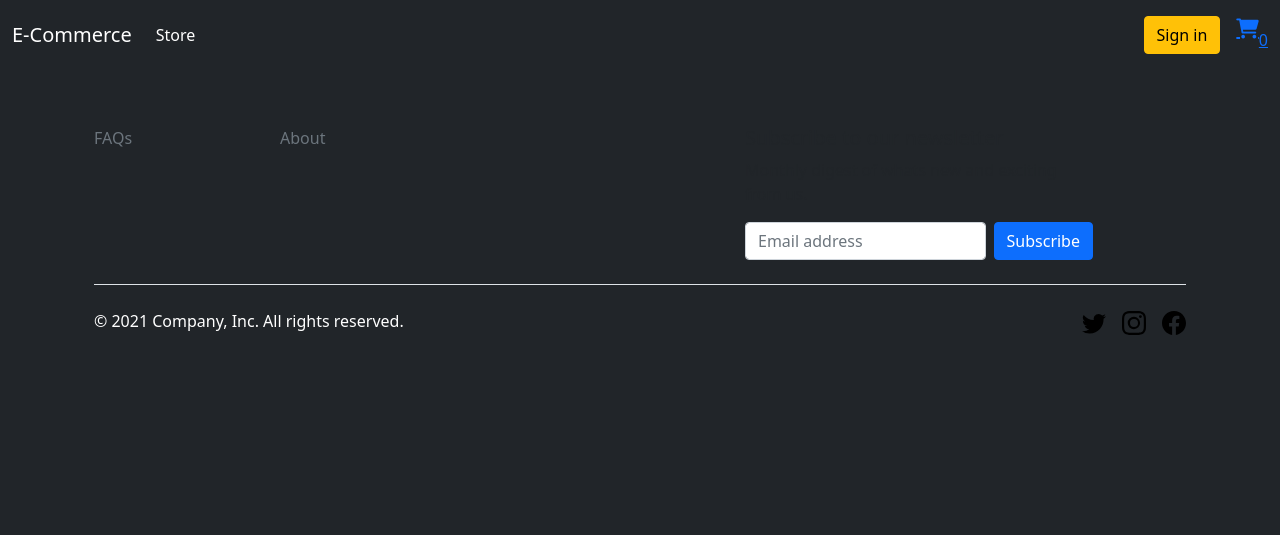
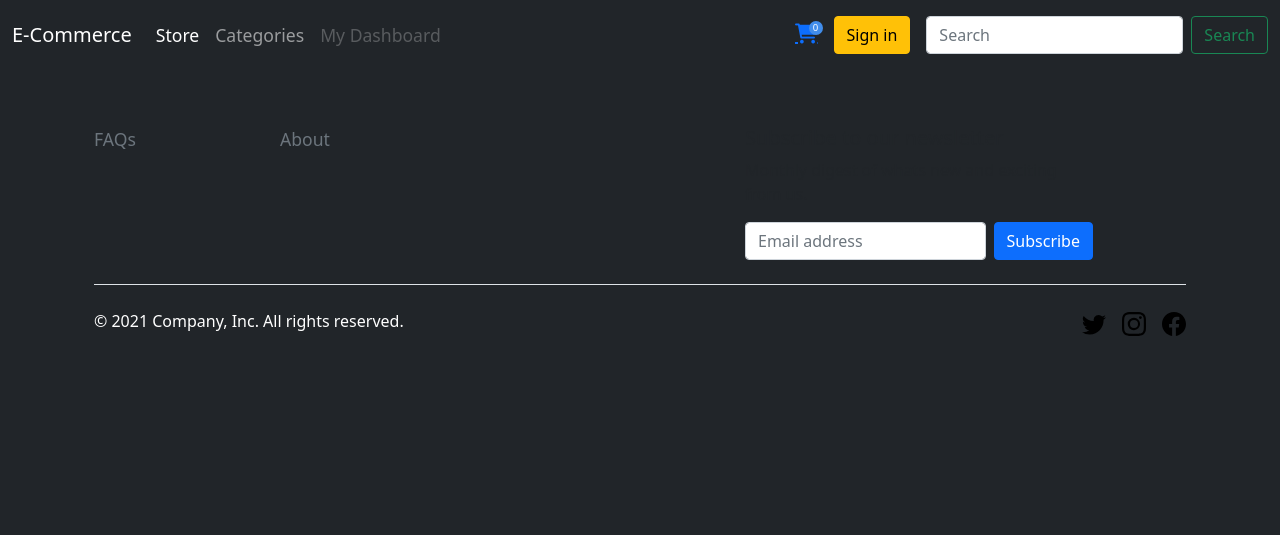
Before and after one commit to Simple-R/my_store, a Django app: page /market/ in a window 1280 px wide. Shown: the top 535 px of the page. Run offline with Django 4.2, Linux system fonts and the light colour scheme; data that the repository does not hold is empty; some libraries are stand-ins or nearby versions.

Commit message:
Fixed Cart and Base.html

```diff
--- a/market/templates/market/base.html
+++ b/market/templates/market/base.html
@@ -10,10 +10,11 @@
 
     <!--  -->
     <link rel="shortcut icon" type="text/css" href="{% static 'favicon_io/favicon.ico'%}">
-    <link href="{% static 'css/font_awesome/all.css'%}" rel="stylesheet">
-    <link href="{% static 'css/bootstrap/bootstrap.min.css' %}" rel="stylesheet">
-    <link href="{% static 'css/bootstrap/media-query.css' %}" rel="stylesheet">
-    <link href="{% static 'css/bootstrap/navbar-top.css' %}" rel="stylesheet">
+    <link rel="stylesheet" type="text/css" href="{% static 'css/custom/cart-font.css'%}">
+    <link rel="stylesheet" type="text/css" href="{% static 'css/font_awesome/all.css'%}" rel="stylesheet">
+    <link rel="stylesheet" type="text/css" href="{% static 'css/bootstrap/bootstrap.min.css' %}" rel="stylesheet">
+    <link rel="stylesheet" type="text/css" href="{% static 'css/bootstrap/media-query.css' %}" rel="stylesheet">
+    <link rel="stylesheet" type="text/css" href="{% static 'css/bootstrap/navbar-top.css' %}" rel="stylesheet">
     <style>
       body{
         background-color: rgba(0, 0, 0, .85);
@@ -21,7 +22,9 @@
     </style>
   </head>
   <body style="background-color:#212529;">
+
 <nav class="navbar navbar-expand-lg navbar-dark bg-dark mb-2">
+
   <div class="container-fluid">
     <a class="navbar-brand" href="{% url 'market:market'%}">E-Commerce</a>
     <button class="navbar-toggler" type="button" data-bs-toggle="collapse" data-bs-target="#navbarSupportedContent" aria-controls="navbarSupportedContent" aria-expanded="false" aria-label="Toggle navigation">
@@ -32,13 +35,16 @@
         <li class="nav-item">
           <a class="nav-link active" aria-current="page" href="{% url 'market:market'%}">Store</a>
         </li>
+
+        <li class="nav-item">
+          <a class="nav-link" href="#">Categories</a>
+        </li>
+
+        <li class="nav-item">
+          <a class="nav-link disabled">My Dashboard</a>
+        </li>
       </ul>
 
-    <li class="nav-item" style="list-style: none;">
-      <a class="nav-link" href="#">
-        <button class="btn btn-warning">Sign in</button>
-      </a>
-    </li>
       <li class="nav-item " style="list-style: none;">
         <a href="{% url 'market:cart'%}" class="cart position-relative d-inline-flex" aria-label="View your shopping cart">
           <i class="fas fa fa-shopping-cart fa-lg"></i>
@@ -46,7 +52,21 @@
             0
           </span>
         </a>
-          </li>
+      </li>
+
+      <li class="nav-item" style="list-style: none;">
+        <a class="nav-link" href="#">
+          <button class="btn btn-warning">Sign in</button>
+        </a>
+      </li>
+
+      <form class="d-flex">
+        <input class="form-control me-2" type="search" placeholder="Search" aria-label="Search">
+        <button class="btn btn-outline-success" type="submit">Search</button>
+      </form>
+
+
+
     </div>
   </div>
 </nav>
--- a/market/templates/market/products.html
+++ b/market/templates/market/products.html
@@ -10,11 +10,15 @@
       <div class="col-lg-4">
         <img class="thumbnail" src="{{ product.imageURL }}" alt="placeholder">
         <div class="box-element product text-white">
-          <div><strong>{{product.name|title}}</strong></div>
+          <div>
+
+            <h4 style="display:inline-block ;">&dollar;{{product.price|floatformat:2}}</h4>
+            <strong>{{product.name|title}}</strong>
+          </div>
+
           <hr>
           <button data-product="{{product.id}}" data-action="add" class="btn btn-outline-secondary add-btn update-cart">Add to cart</button>
           <a class="btn btn-outline-success" href="#">View</a>
-          <h4 style="display:block ;float: right;">&dollar;{{product.price|floatformat:2}}</h4>
         </div>
       </div>
     {% endfor%}
```
Also changed, not shown: static/js/custom/cart.js (+69 -6 lines), static/css/custom/main.css (renamed from static/css/main.css).
